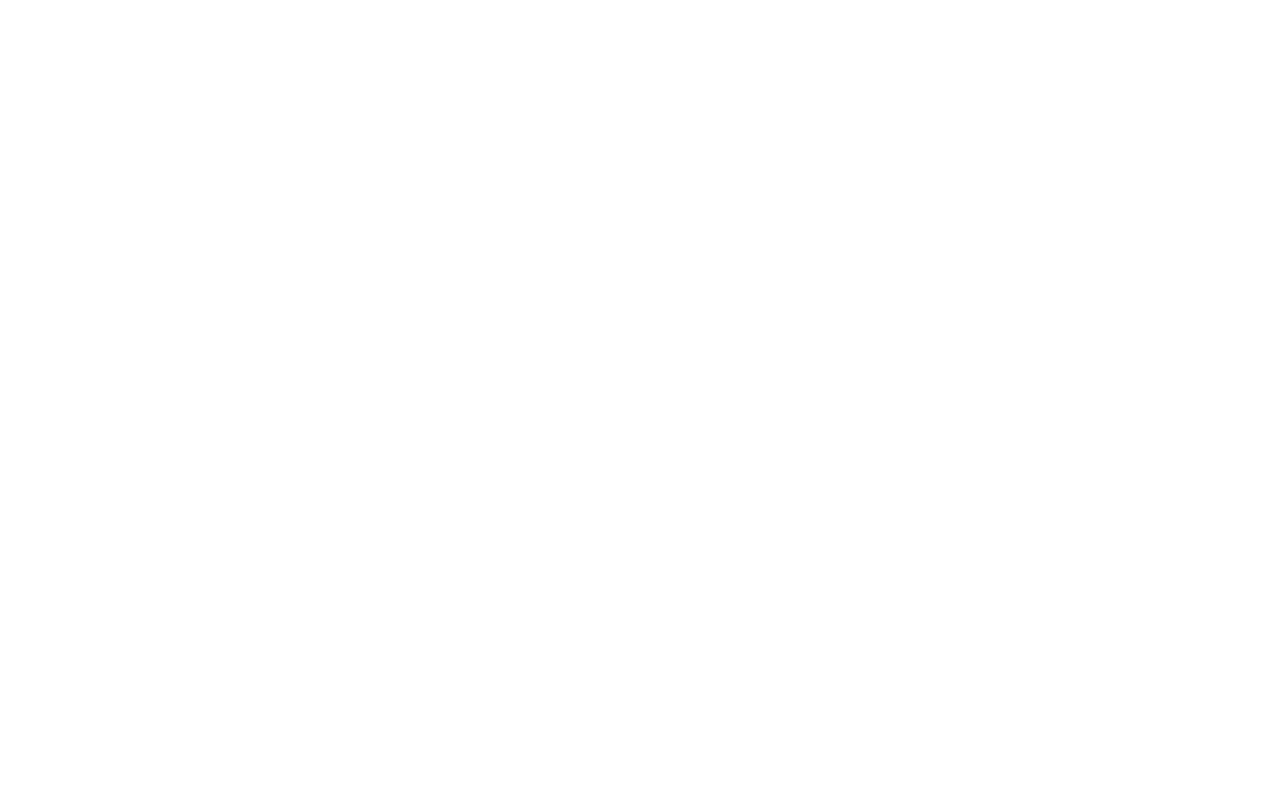
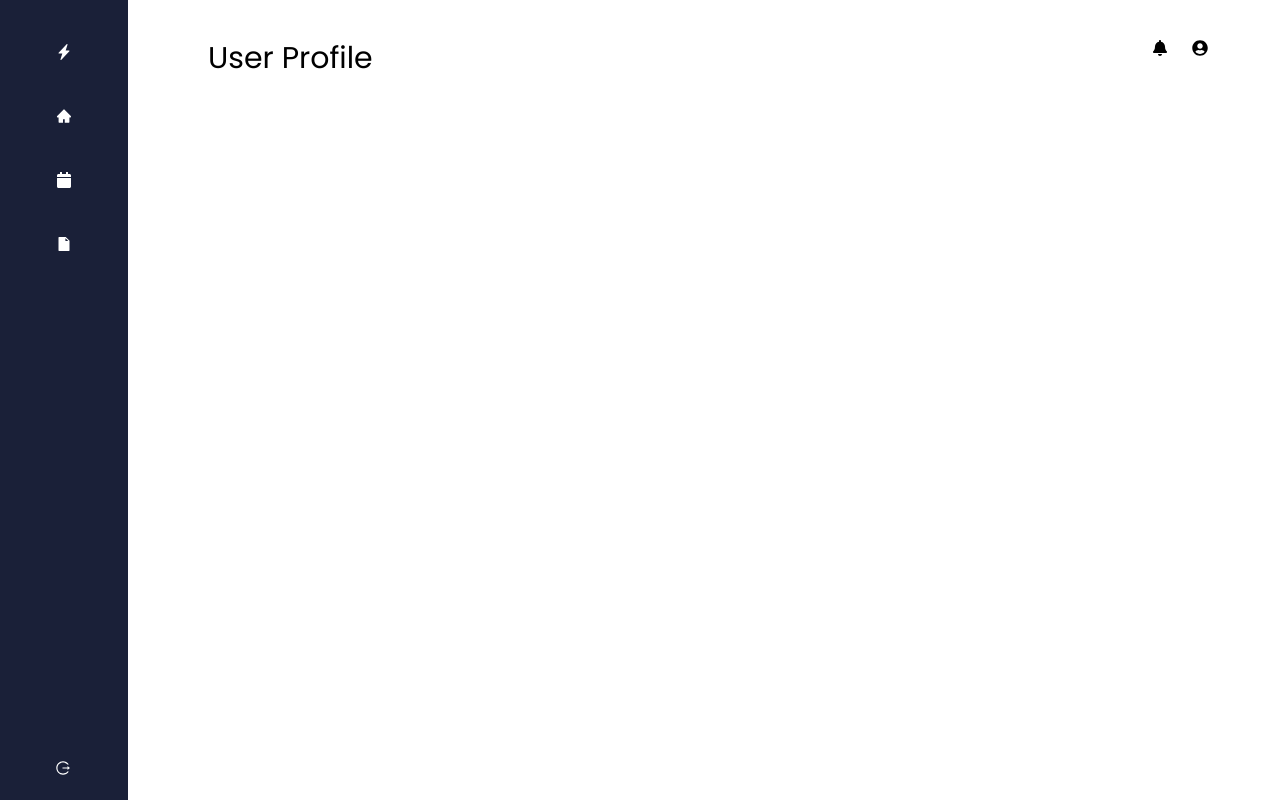
Before and after one commit to youplex/frontend, a React (Create React App) app: page /dashboard in a window 1280 px wide. Before the commit this address had no page. Built offline with nearby package versions, Linux system fonts and the light colour scheme.

Commit message:
add dashboard route to index

```diff
--- a/src/App.js
+++ b/src/App.js
@@ -7,11 +7,13 @@
   Switch
 } from "react-router-dom";
 import Home from './pages/Home';
+import Dashboard from './pages/Dashboard'
 
 function App() {
   return (
     <div className="App">
       <Home />
+
     </div>
   );
 }
--- a/src/index.js
+++ b/src/index.js
@@ -1,6 +1,7 @@
 import React from 'react';
 import './index.css';
 import App from './App';
+import Dashboard from './pages/Dashboard'
 import ReactDOM from "react-dom/client";
 import {
   BrowserRouter,
@@ -15,6 +16,7 @@
     <BrowserRouter>
       <Routes>
         <Route path='/' element={<App />} />
+        <Route path='/dashboard' element={<Dashboard />} />
 
       </Routes>
 
--- a/src/pages/Dashboard.js
+++ b/src/pages/Dashboard.js
@@ -0,0 +1,25 @@
+import React, {useState}from 'react';
+import Sidebar from '../components/Sidebar';
+import Navbar from '../components/Navbar';
+import SearchBar from '../components/SearchBar';
+import VideoPlayer from '../components/VideoPlayer';
+import Playlist from '../components/Playlist';
+
+function Home() {
+    return (
+      <>
+          <Navbar page='User Profile' />
+          <Sidebar />
+
+          {/* <SearchBar placeholder="Quick Search..."/> */}
+          {/* <VideoPlayer /> */}
+
+
+
+
+
+      </>
+    )
+  }
+
+  export default Home
```
